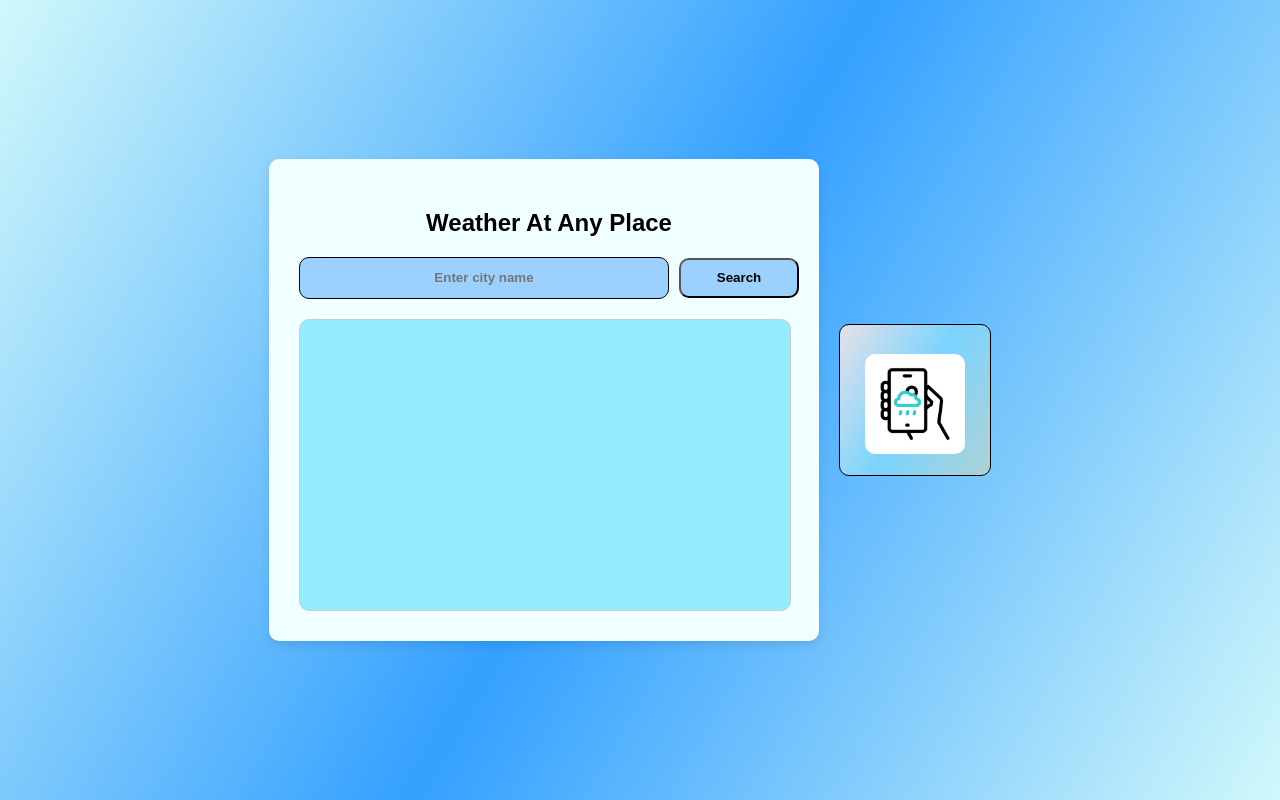
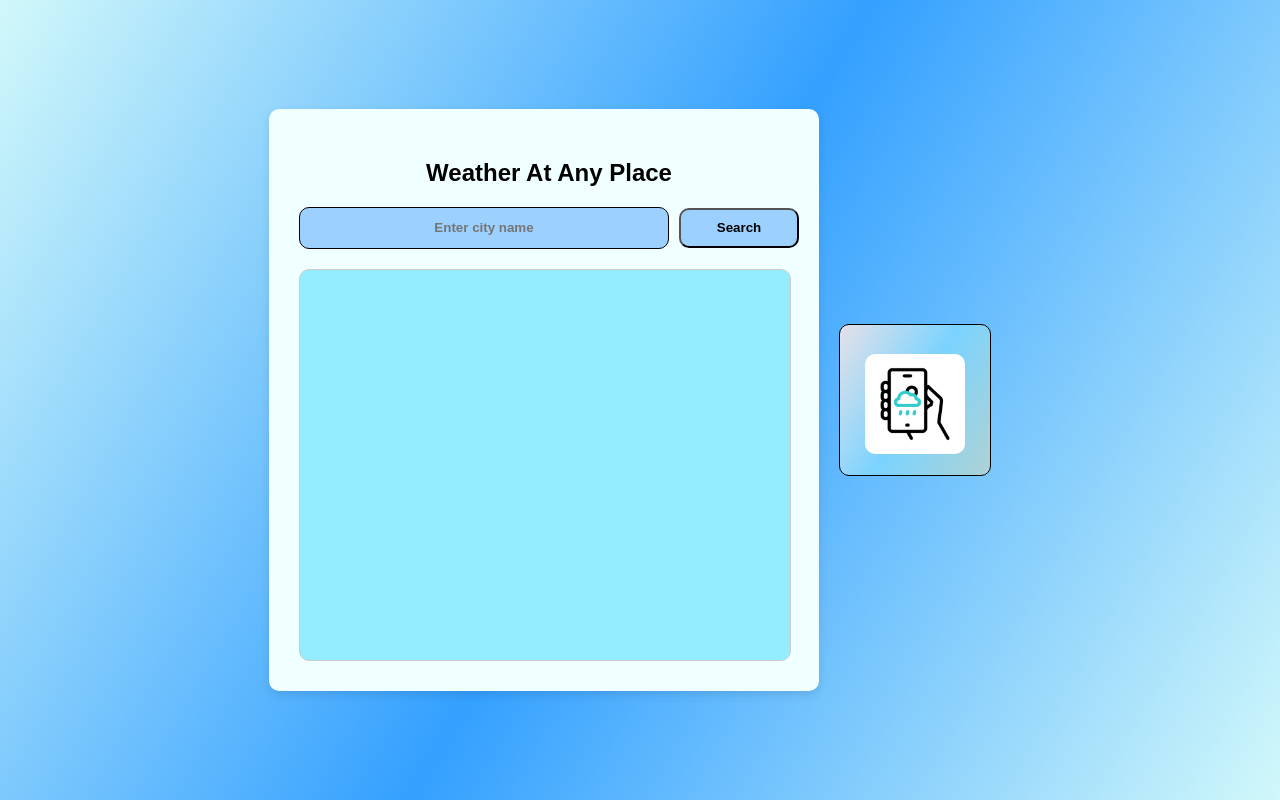
Before and after one commit to Rishikanomula/Full-Stack-Web-Development, a plain HTML site: page Weather Prediction/index.html in a window 1280 px wide. Drawn offline with Linux system fonts and the light colour scheme.

Commit message:
13-03-25 (2)

```diff
--- a/Weather Prediction/style.css
+++ b/Weather Prediction/style.css
@@ -47,14 +47,7 @@ input {
 }
 
 button {
-    /* background: #9cd1ff;
-    border-radius: 10px;
-    height: 40px;
-    width: 100%;
-    margin: 0 auto;
-    border: 1px solid black;
-    cursor: pointer;
-    transition: 0.3s ease-in-out; */
+    /* cursor: pointer; */
     width: 120px;
     height: 40px;
     border-radius: 10px;
@@ -74,14 +67,19 @@ button:hover {
     flex-direction: column;
     align-items: center;
     justify-content: center;
-    gap:15px;
+
+    gap:8px;
     width: 90%;
-    height: 250px; /* Fixed typo */
+    height: 350px;
+    max-width: 500px;
+
     margin-top: 20px;
     background-color: rgb(148, 237, 255);
     padding: 20px;
     border-radius: 10px;
     border: 1px solid #ccc;
+
+    overflow:scroll;
 }
 #cityName{
     font-size: 22px;
```
